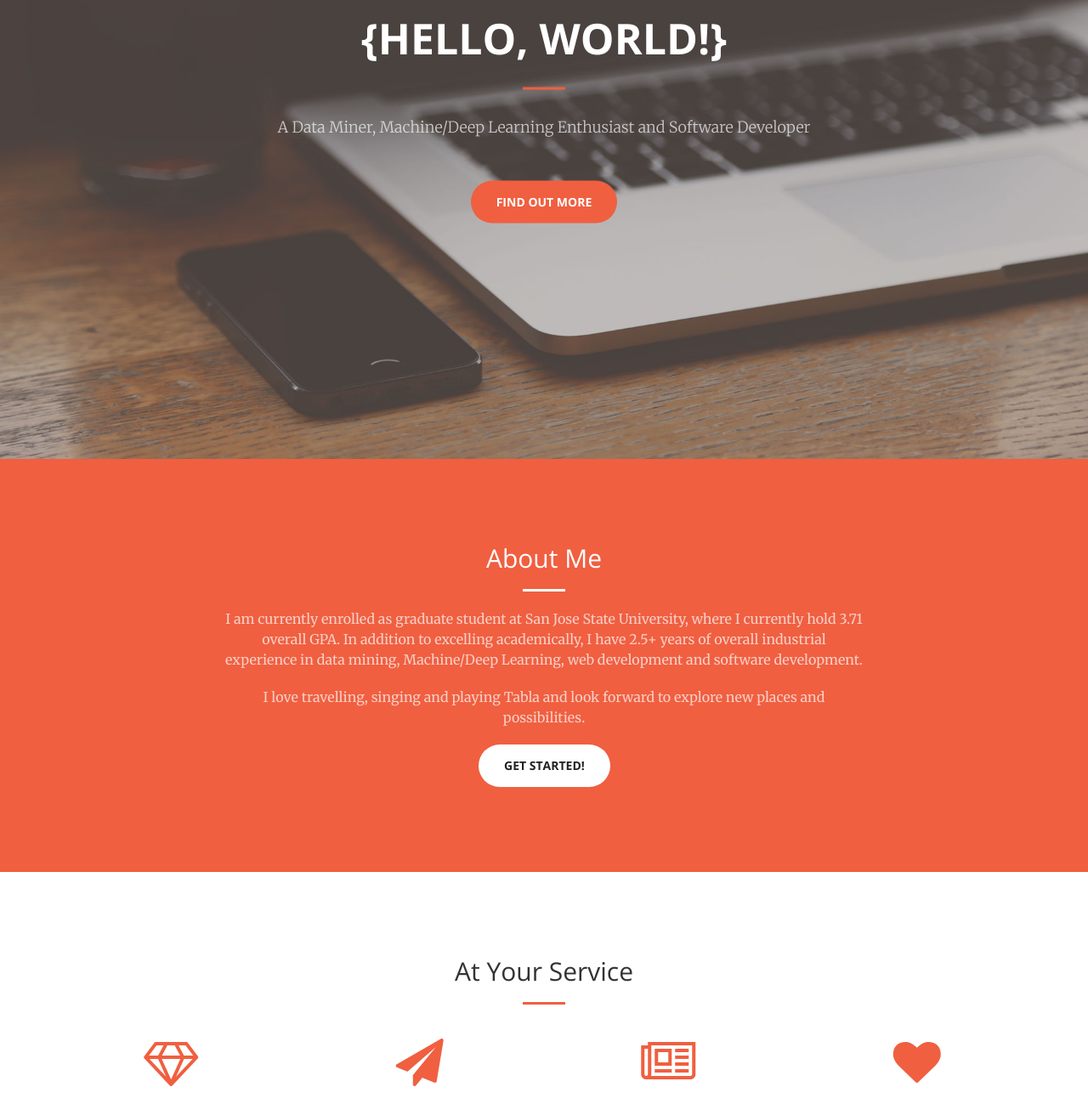
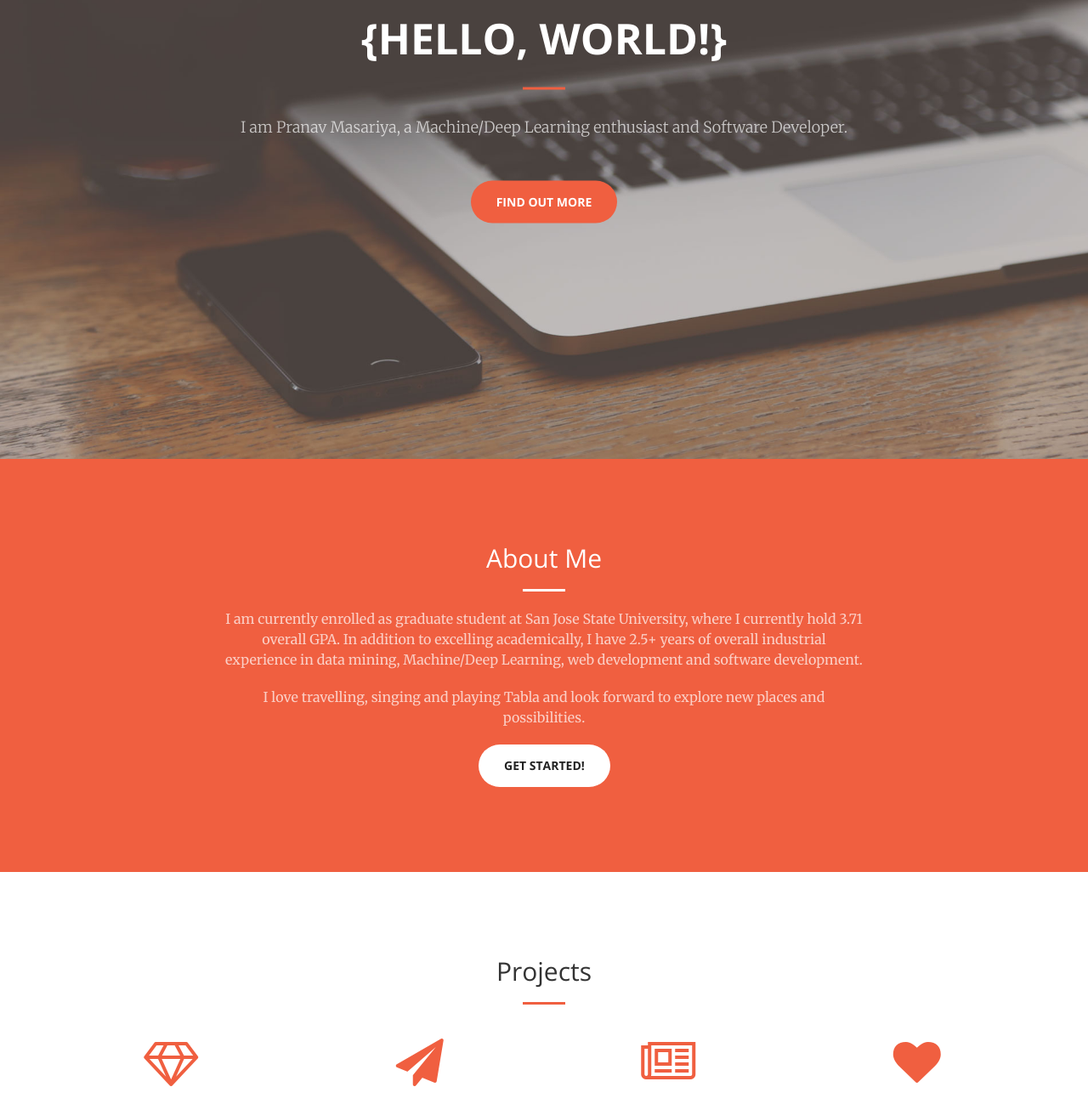
Before and after one commit to iammasariya/iammasariya.github.io, a website: page index.html in a window 1280 px wide. Shown: the part 260-1559 px from the top of the page at 85% size. Drawn offline with nearby package versions, Linux system fonts and the light colour scheme.

Commit message:
index change2

```diff
--- a/index.html
+++ b/index.html
@@ -73,7 +73,7 @@
             <div class="header-content-inner">
                 <h1 id="homeHeading">{Hello, World!}</h1>
                 <hr>
-                <p>A Data Miner, Machine/Deep Learning Enthusiast and Software Developer</p>
+                <p>I am Pranav Masariya, a Machine/Deep Learning enthusiast and Software Developer.</p>
                 <a href="#about" class="btn btn-primary btn-xl page-scroll">Find Out More</a>
             </div>
         </div>
@@ -97,7 +97,7 @@
         <div class="container">
             <div class="row">
                 <div class="col-lg-12 text-center">
-                    <h2 class="section-heading">At Your Service</h2>
+                    <h2 class="section-heading">Projects</h2>
                     <hr class="primary">
                 </div>
             </div>
```
